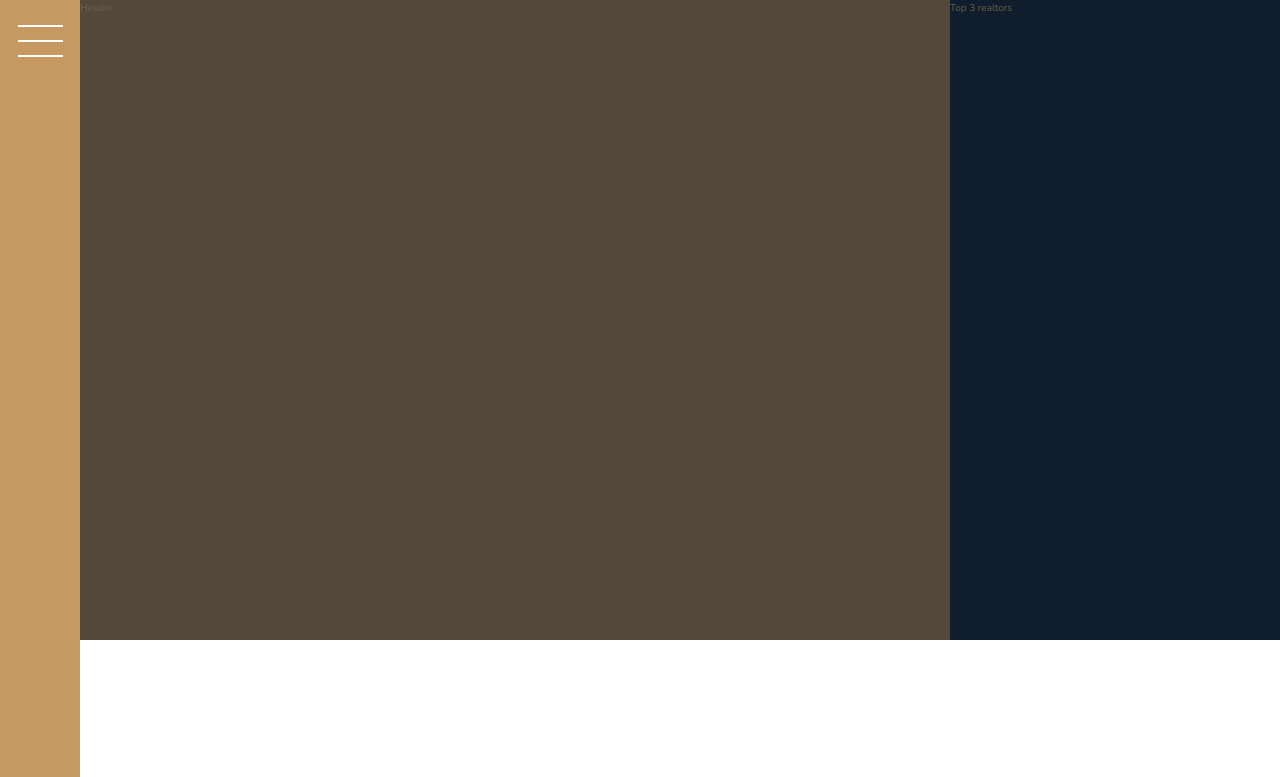
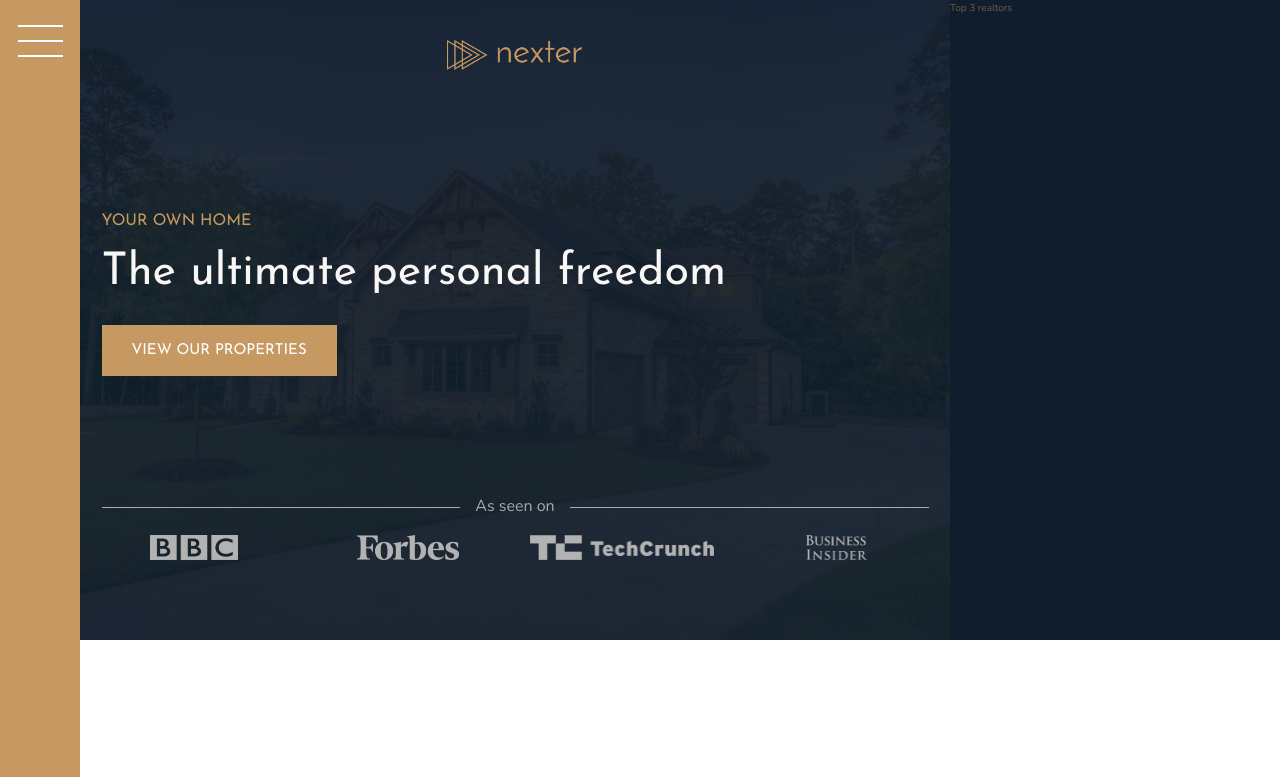
Before and after one commit to JohnKelvin-M/Nexter, a website: page index.html in a window 1280 px wide. Shown: the top 777 px of the page. Drawn offline with nearby package versions, Linux system fonts and the light colour scheme.

Commit message:
building the header

```diff
--- a/index.html
+++ b/index.html
@@ -19,7 +19,19 @@
       <button class="nav-btn"></button>
     </div>
 
-    <header class="header">Header</header>
+    <header class="header">
+      <img src="img/logo.png" alt="Nexter logo" class="header__logo">
+      <h3 class="heading-3">Your own home</h3>
+      <h1 class="heading-1">The ultimate personal freedom</h1>
+      <button class="btn header__btn">View our properties</button>
+      <div class="header__seenon-text">As seen on</div>
+      <div class="header__seenon-logos">
+        <img src="img/logo-bbc.png" alt="Seen on logo 1">
+        <img src="img/logo-forbes.png" alt="Seen on logo 2">
+        <img src="img/logo-techcrunch.png" alt="Seen on logo 3">
+        <img src="img/logo-bi.png" alt="Seen on logo 4">
+      </div>
+    </header>
 
     <div class="realtors">Top 3 realtors</div>
 
--- a/sass/_header.scss
+++ b/sass/_header.scss
@@ -1,4 +1,58 @@
 .header {
   background-color: $color-grey-dark-1;
   grid-column: full-start/ col-end 6;
+  background-image: linear-gradient(
+      rgba($color-secondary, 0.93),
+      rgba($color-secondary, 0.93)
+    ),
+    url(../img/hero.jpeg);
+  background-size: cover;
+  background-position: center;
+  padding: 8rem;
+  padding-top: 4rem;
+
+  display: grid;
+  grid-template-rows: 1fr min-content 6rem 1fr;
+  grid-template-columns: max-content;
+  row-gap: 1.5rem;
+  justify-content: center;
+
+  &__logo {
+    height: 3rem;
+    justify-self: center;
+  }
+
+  &__btn {
+    align-self: start;
+    justify-self: start;
+  }
+
+  &__seenon-text {
+    display: grid;
+    grid-template-columns: 1fr max-content 1fr;
+    align-items: center;
+    column-gap: 1.5rem;
+
+    font-size: 1.6rem;
+    color: $color-grey-light-2;
+
+    &::before, &::after {
+      content: "";
+      height: 1px;
+      display: block;
+      background-color: currentColor;
+    }
+  }
+
+  &__seenon-logos {
+    display: grid;
+    grid-template-columns: repeat(4, 1fr);
+    column-gap: 3rem;
+    justify-items: center;
+
+    img {
+      height: 2.5rem;
+      filter: brightness(70%);
+    }
+  }
 }
--- a/sass/_typography.scss
+++ b/sass/_typography.scss
@@ -5,6 +5,9 @@
 
 .heading-1 {
   @extend %heading;
+  font-size: 4.5rem;
+  color: $color-grey-light-1;
+  line-height: 1;
 }
 
 .heading-2 {
```
Also changed, not shown: css/style.css.
